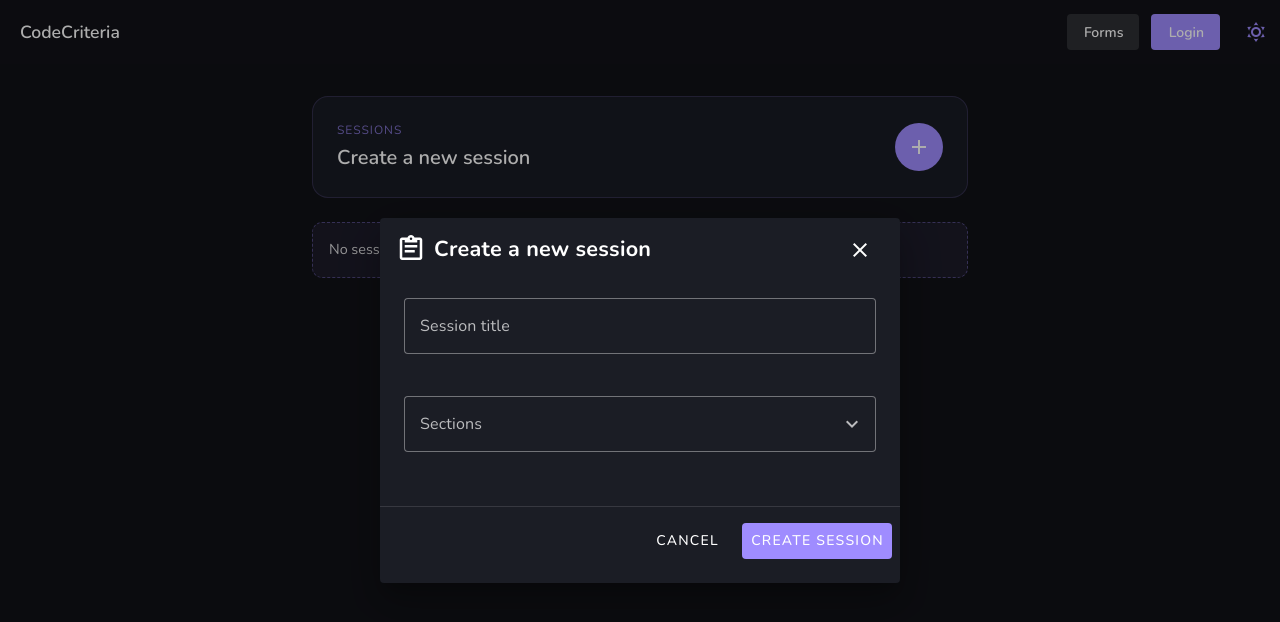
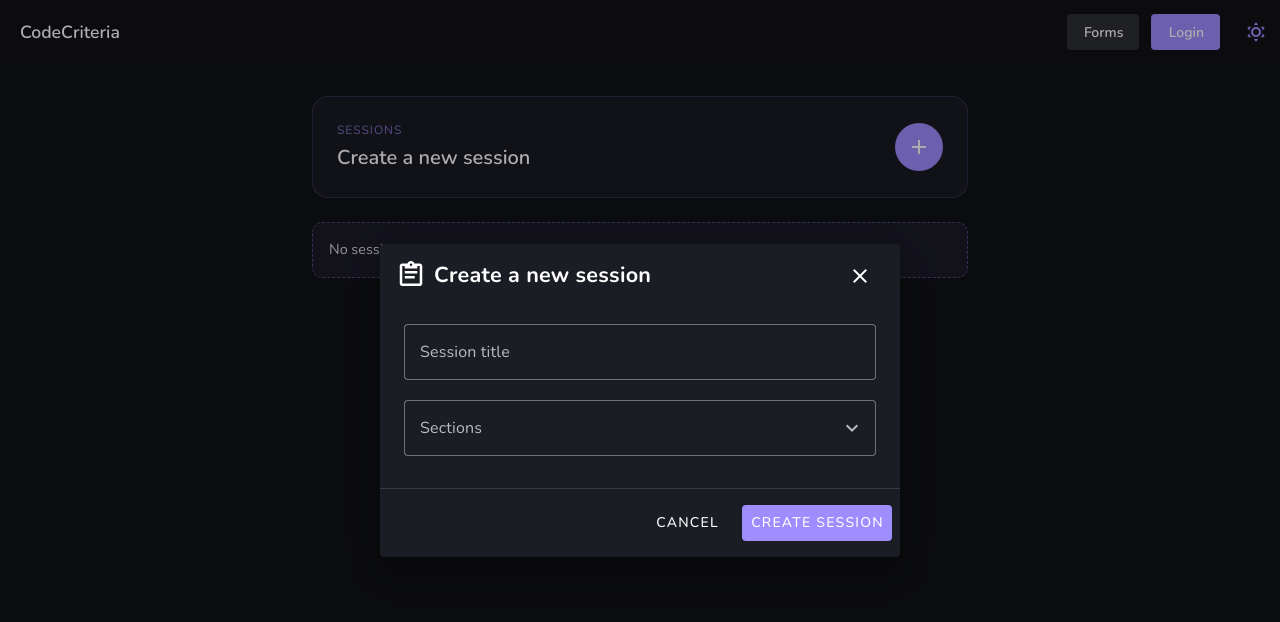
Before and after one commit to Cheesie11/UI, a Vue app: page / in a window 1280 px wide. Both pictures are taken after a click on the button 919 px from the left and 147 px from the top of the page. Shown: the top 622 px of the page. Built offline with nearby package versions, Linux system fonts and the light colour scheme.

Commit message:
minor structural changes/formatting

```diff
--- a/src/components/Dialog.vue
+++ b/src/components/Dialog.vue
@@ -1,14 +1,8 @@
 <template>
   <v-dialog v-model="dialog" max-width="520">
     <template #activator="{ props }">
-      <v-btn
-        v-bind="props"
-        color="primary"
-        variant="flat"
-        icon="mdi-plus"
-        rounded="pill"
-        aria-label="Create new session"
-      />
+      <v-btn v-bind="props" color="primary" variant="flat" icon="mdi-plus" rounded="pill"
+        aria-label="Create new session" />
     </template>
 
     <v-card>
@@ -22,33 +16,16 @@
       </v-card-title>
 
       <v-card-text class="card-body">
-        <v-text-field
-          v-model="title"
-          label="Session title"
-          placeholder="Trial IPA"
-          :error="!!titleError"
-          :error-messages="titleError"
-          @update:model-value="titleError = ''"
-          autofocus
-          variant="outlined"
-        />
+        <v-text-field v-model="title" label="Session title" placeholder="Trial IPA" :error="!!titleError"
+          :error-messages="titleError" @update:model-value="titleError = ''" autofocus variant="outlined"
+          hide-details />
 
-        <v-select
-          v-model="selectedOptions"
-          :items="optionList"
-          label="Sections"
-          multiple
-          chips
-          closable-chips
-          variant="outlined"
-          menu-icon="mdi-chevron-down"
-        >
+        <v-select v-model="selectedOptions" :items="optionList" label="Sections" multiple chips closable-chips
+          variant="outlined" menu-icon="mdi-chevron-down" hide-details>
           <template #item="{ props, item }">
             <v-list-item v-bind="props">
               <template #prepend>
-                <v-checkbox-btn
-                  :model-value="selectedOptions.includes(item.value)"
-                />
+                <v-checkbox-btn :model-value="selectedOptions.includes(item.value)" />
               </template>
             </v-list-item>
           </template>
@@ -141,6 +118,6 @@ const save = () => {
   display: flex;
   gap: 15px;
   align-items: center;
-  padding-bottom: 1.5rem;
+  padding-bottom: 1rem;
 }
 </style>
--- a/src/components/DummyComponent.vue
+++ /dev/null
@@ -1,53 +0,0 @@
-<template>
-  <div class="text-center pa-4">
-    <v-dialog v-model="dialog" transition="dialog-bottom-transition" fullscreen>
-      <template v-slot:activator="{ props: activatorProps }">
-        <v-btn
-          prepend-icon="mdi-cog"
-          size="small"
-          text="Settings"
-          v-bind="activatorProps"
-        ></v-btn>
-      </template>
-
-      <v-card>
-        <v-toolbar>
-          <v-btn icon="mdi-close" @click="dialog = false"></v-btn>
-
-          <v-toolbar-title>Settings</v-toolbar-title>
-
-          <v-toolbar-items>
-            <v-btn text="Save" variant="text" @click="dialog = false"></v-btn>
-          </v-toolbar-items>
-        </v-toolbar>
-
-        <v-list lines="two">
-          <v-list-subheader>User Controls</v-list-subheader>
-
-          <v-list-item
-            subtitle="Set the content filtering level to restrict apps that can be downloaded"
-            title="Content filtering"
-            link
-          ></v-list-item>
-
-          <v-list-item
-            subtitle="Require password for purchase or use password to restrict purchase"
-            title="Password"
-            link
-          ></v-list-item>
-
-          <v-divider></v-divider>
-        </v-list>
-      </v-card>
-    </v-dialog>
-  </div>
-</template>
-
-<script setup>
-import { shallowRef } from "vue";
-
-const dialog = shallowRef(false);
-const notifications = shallowRef(false);
-const sound = shallowRef(true);
-const widgets = shallowRef(false);
-</script>
--- a/src/components/FormList.vue
+++ b/src/components/FormList.vue
@@ -1,32 +1,25 @@
+<template>
+  <section class="form-list">
+    <template v-if="forms.length">
+      <FormTile v-for="form in forms" :key="form.id" :form="form" />
+    </template>
+
+    <p v-else class="empty-state">
+      No sessions yet - create one to get started
+    </p>
+  </section>
+</template>
+
 <script setup>
-import FormTile from './FormTile.vue'
+import FormTile from "./FormTile.vue";
 
 defineProps({
   forms: {
     type: Array,
-    default: () => []
-  }
-})
+    default: () => [],
+  },
+});
 </script>
-
-<template>
-  <section class="form-list">
-    <template v-if="forms.length">
-      <FormTile
-        v-for="form in forms"
-        :key="form.id"
-        :form="form"
-      />
-    </template>
-
-    <p
-      v-else
-      class="empty-state"
-    >
-      No sessions yet - create one to get started
-    </p>
-  </section>
-</template>
 
 <style scoped>
 .form-list {
--- a/src/components/FormTile.vue
+++ b/src/components/FormTile.vue
@@ -1,71 +1,49 @@
-<script setup>
-import { computed } from 'vue'
-
-const props = defineProps({
-  form: {
-    type: Object,
-    required: true
-  }
-})
-
-const formattedDate = computed(() => {
-  if (!props.form?.createdAt) {
-    return ''
-  }
-
-  return new Intl.DateTimeFormat(undefined, {
-    dateStyle: 'medium'
-  }).format(new Date(props.form.createdAt))
-})
-</script>
-
 <template>
-  <v-card
-    class="form-tile"
-    elevation="0"
-  >
+  <v-card class="form-tile" elevation="0">
     <div class="header">
       <div>
         <p class="title">
           {{ form.title }}
         </p>
-        <p
-          v-if="formattedDate"
-          class="meta"
-        >
+        <p v-if="formattedDate" class="meta">
           Session created {{ formattedDate }}
         </p>
       </div>
 
-      <v-btn
-        icon="mdi-dots-horizontal"
-        variant="text"
-        color="default"
-        aria-label="Session actions"
-      />
+      <v-btn icon="mdi-delete" variant="text" color="default"/>
     </div>
 
     <div class="options">
       <template v-if="form.options?.length">
-        <v-chip
-          v-for="option in form.options"
-          :key="option"
-          size="small"
-          color="primary"
-          variant="tonal"
-        >
+        <v-chip v-for="option in form.options" :key="option" size="small" color="primary" variant="tonal">
           {{ option }}
         </v-chip>
       </template>
-      <p
-        v-else
-        class="meta"
-      >
-        No criteria selected
-      </p>
+      <p v-else class="meta">No criteria selected</p>
     </div>
   </v-card>
 </template>
+
+<script setup>
+import { computed } from "vue";
+
+const props = defineProps({
+  form: {
+    type: Object,
+    required: true,
+  },
+});
+
+const formattedDate = computed(() => {
+  if (!props.form?.createdAt) {
+    return "";
+  }
+
+  return new Intl.DateTimeFormat(undefined, {
+    dateStyle: "medium",
+  }).format(new Date(props.form.createdAt));
+});
+</script>
 
 <style scoped>
 .form-tile {
--- a/src/components/NewSession.vue
+++ b/src/components/NewSession.vue
@@ -1,14 +1,3 @@
-<script setup>
-import { ref } from "vue";
-import CreateFormDialog from "./Dialog.vue";
-
-const emit = defineEmits(["create-form"]);
-
-const handleSave = (payload) => {
-  emit("create-form", payload);
-};
-</script>
-
 <template>
   <div class="wrapper">
     <v-card class="form-box" elevation="0">
@@ -21,6 +10,16 @@ const handleSave = (payload) => {
     </v-card>
   </div>
 </template>
+
+<script setup>
+import CreateFormDialog from "./Dialog.vue";
+
+const emit = defineEmits(["create-form"]);
+
+const handleSave = (payload) => {
+  emit("create-form", payload);
+};
+</script>
 
 <style scoped>
 .wrapper {
--- a/src/components/ThemeSwitcher.vue
+++ b/src/components/ThemeSwitcher.vue
@@ -1,22 +1,22 @@
-<script setup>
-import { computed } from 'vue'
-import { useTheme } from 'vuetify'
-
-const theme = useTheme()
-
-const isDark = computed(() => theme.global.current.value.dark)
-
-const toggleTheme = () => {
-  theme.global.name.value = isDark.value ? 'light' : 'dark'
-}
-
-const iconName = computed(() =>
-  isDark.value ? 'mdi-weather-sunny' : 'mdi-weather-night'
-)
-</script>
-
 <template>
   <v-btn icon variant="text" color="primary" @click="toggleTheme" aria-label="Toggle theme">
     <v-icon :icon="iconName" />
   </v-btn>
 </template>
+
+<script setup>
+import { computed } from "vue";
+import { useTheme } from "vuetify";
+
+const theme = useTheme();
+
+const isDark = computed(() => theme.global.current.value.dark);
+
+const toggleTheme = () => {
+  theme.global.name.value = isDark.value ? "light" : "dark";
+};
+
+const iconName = computed(() =>
+  isDark.value ? "mdi-weather-sunny" : "mdi-weather-night"
+);
+</script>
--- a/src/views/HomeView.vue
+++ b/src/views/HomeView.vue
@@ -2,7 +2,6 @@
   <div class="content">
     <NewSession @create-form="addForm" />
     <FormList :forms="forms" />
-    <DummyComponent/>
   </div>
 </template>
 
@@ -10,7 +9,6 @@
 import { ref } from "vue";
 import NewSession from "../components/NewSession.vue";
 import FormList from "../components/FormList.vue";
-import DummyComponent from "../components/DummyComponent.vue";
 
 const forms = ref([]);
 
```
Also changed, not shown: src/views/LoginView.vue (+5 -23 lines), src/views/RegisterView.vue (+7 -34 lines).
